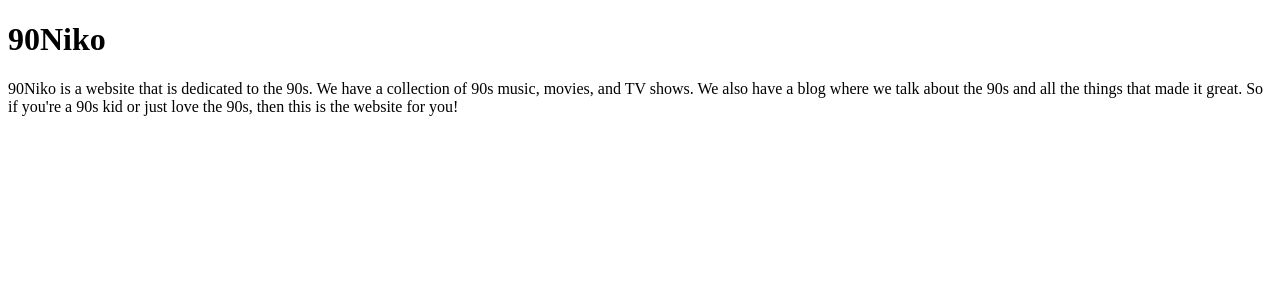
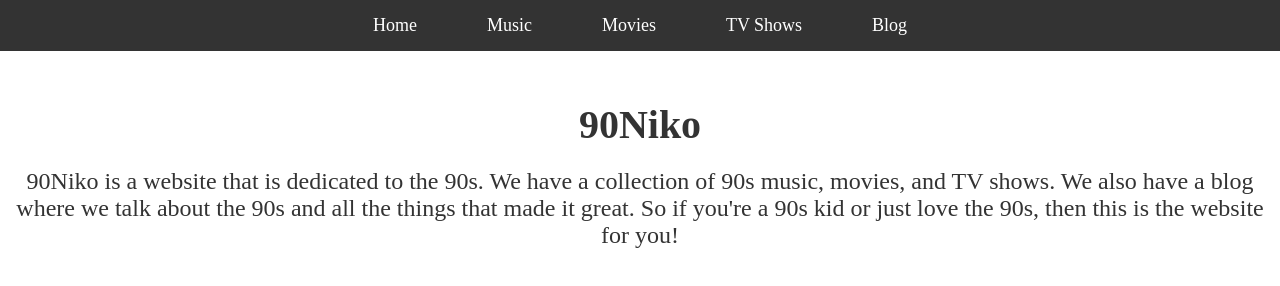
Before and after one commit to 90Niko/DevOps-Demo, a plain HTML site: page 90Niko/index.html in a window 1280 px wide. Drawn offline with Linux system fonts and the light colour scheme.

Commit message:
add navbar

```diff
--- a/90Niko/index.html
+++ b/90Niko/index.html
@@ -4,8 +4,18 @@
     <meta charset="UTF-8">
     <meta name="viewport" content="width=device-width, initial-scale=1.0">
     <title>Document</title>
+    <link rel="stylesheet" href="style.css">
 </head>
 <body>
+    <nav>
+        <ul>
+            <li><a href="index.html">Home</a></li>
+            <li><a href="music.html">Music</a></li>
+            <li><a href="movies.html">Movies</a></li>
+            <li><a href="tv.html">TV Shows</a></li>
+            <li><a href="blog.html">Blog</a></li>
+        </ul>
+    </nav>
    <main>
          <h1>90Niko</h1>
          <p>90Niko is a website that is dedicated to the 90s. We have a collection of 90s music, movies, and TV shows. We also have a blog where we talk about the 90s and all the things that made it great. So if you're a 90s kid or just love the 90s, then this is the website for you!</p>
--- /dev/null
+++ b/90Niko/style.css
@@ -0,0 +1,51 @@
+* {
+    margin: 0;
+    padding: 0;
+    box-sizing: border-box;
+}
+h1{
+    font-size: 2.5em;
+    color: #333;
+    text-align: center;
+    margin-top: 50px;
+}
+
+p{
+    font-size: 1.2em;
+    color: #333;
+    text-align: center;
+    margin-top: 20px;
+    font-size: 3ch;
+}
+nav {
+    background-color: #333; /* Dark background color for the nav */
+    padding: 15px; /* Padding around the nav */
+}
+
+nav ul {
+    list-style-type: none; /* Remove bullet points */
+    display: flex; /* Display the list items horizontally */
+    justify-content: center; /* Center the items in the nav */
+}
+
+nav ul li {
+    margin: 0 20px; /* Space between each list item */
+}
+
+nav ul li a {
+    text-decoration: none; /* Remove underline from links */
+    color: white; /* White text color */
+    font-size: 18px; /* Font size */
+    padding: 8px 15px; /* Padding inside each link */
+    transition: background-color 0.3s, color 0.3s; /* Smooth transition for hover effects */
+}
+
+nav ul li a:hover {
+    background-color: #555; /* Background color change on hover */
+    color: #fff; /* Change the text color on hover */
+    border-radius: 5px; /* Rounded corners on hover */
+}
+
+nav ul li a:active {
+    background-color: #222; /* Darker background for active links */
+}
```
